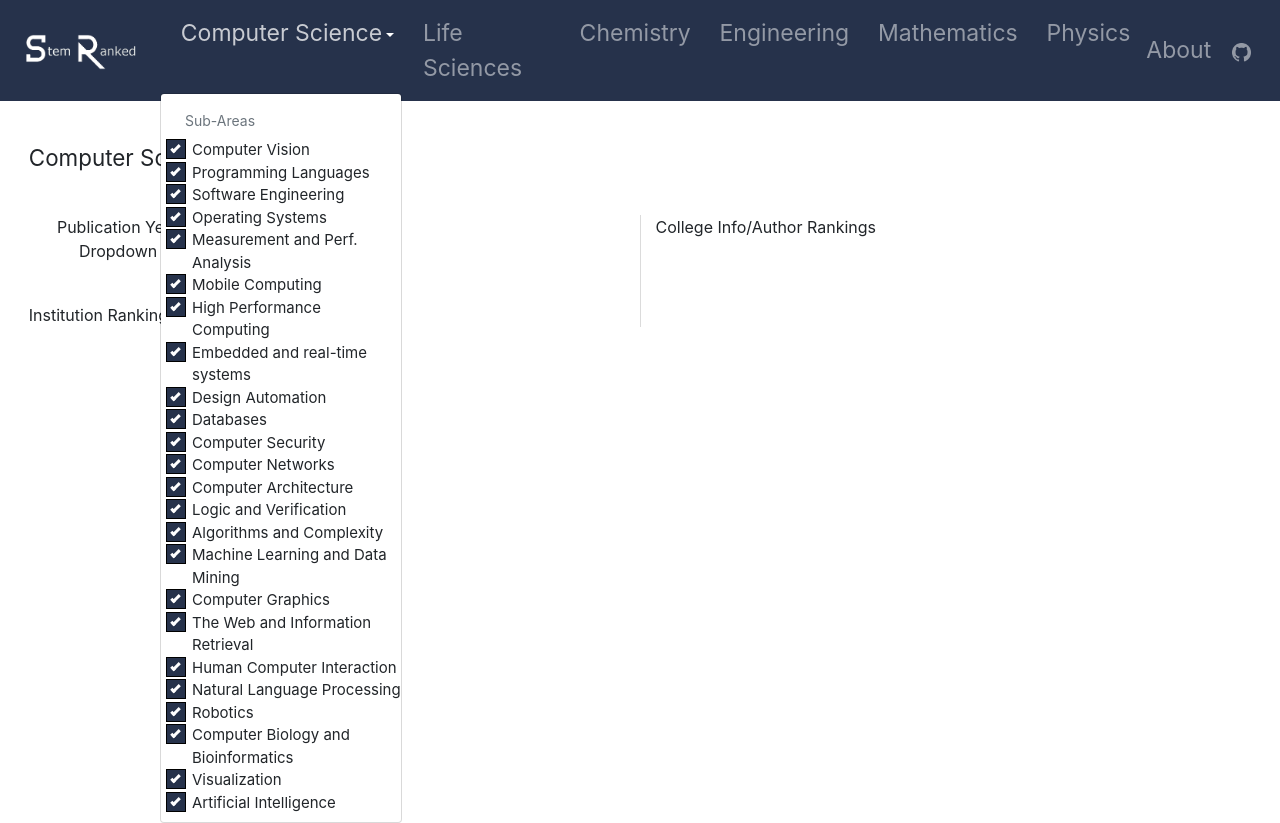
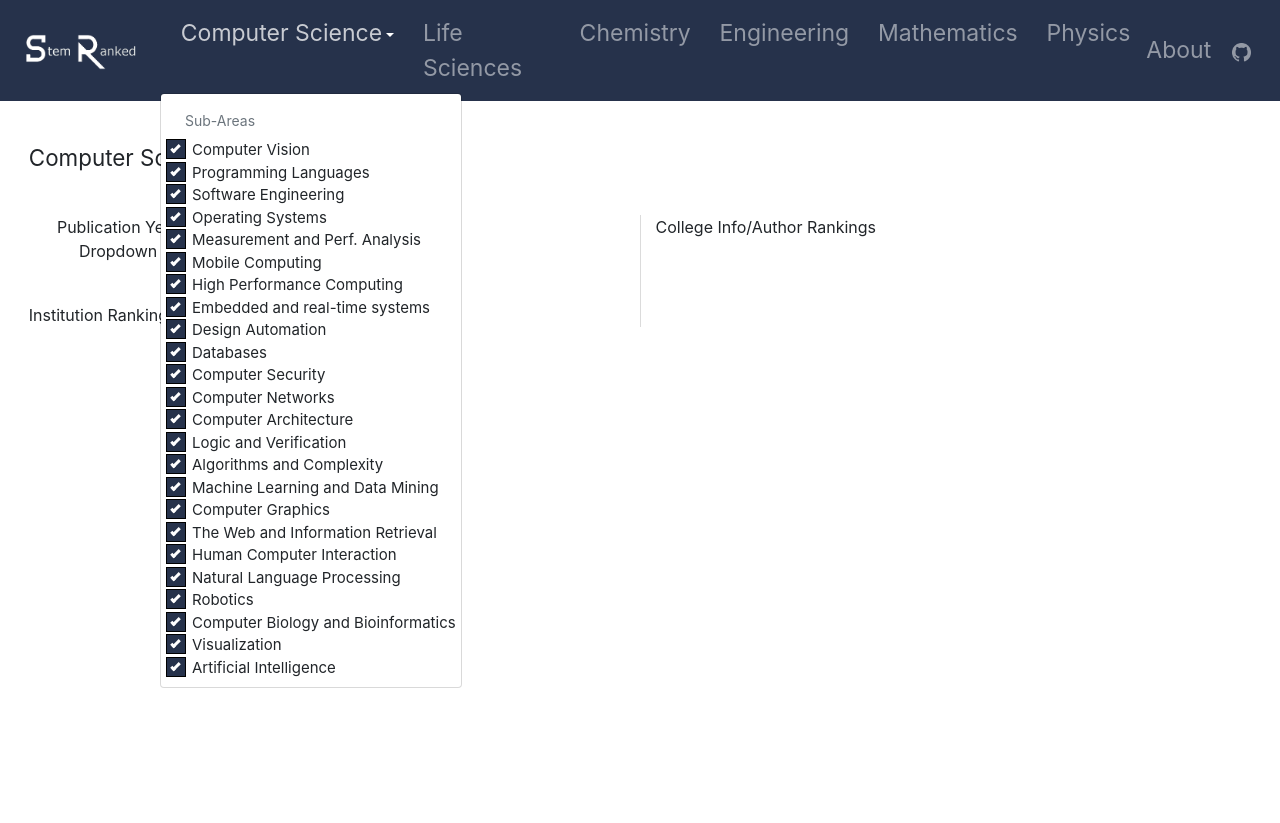
Before and after one commit to AlanChen4/StemRanked, a React (Create React App) app: page /Computer_Science in a window 1280 px wide. Both pictures are taken after a click on the button "Computer Science". After the commit the page ends 800 px from the top, so only its background shows below. Built offline with nearby package versions, Linux system fonts and the light colour scheme.

Commit message:
prevented sub-area text from wrapping to next line in dropdown

```diff
--- a/src/App.css
+++ b/src/App.css
@@ -6,12 +6,6 @@
 .Logo {
   width: 10vw;
   min-width: 120px;
-}
-
-.Dropdown {
-  padding-left: 1vw;
-  padding-right: 1vw;
-  width: 20vw;
 }
 
 .checkboxes {
@@ -65,6 +59,11 @@
   transform: rotate(45deg);
 }
 
+.SubArea {
+  white-space: nowrap;
+  margin-right: 5px;
+}
+
 .SubjectLink {
   font-size: 23px;
   margin-left: 1vw;
--- a/src/App.js
+++ b/src/App.js
@@ -53,7 +53,7 @@ function App() {
             {subjectList.map((subject) => selectedSubject === subject ?
               <NavDropdown key={subject} title={<span className="SubjectLinkActive">{subject}</span>}>
                 <NavDropdown.Header>Sub-Areas</NavDropdown.Header>
-                {subjectAreaInfo[selectedSubject].map((subArea) => <label class="checkboxes"><input defaultChecked type="checkbox" onChange={() => addBlank(subArea[1])} /><span class="box"></span> {subArea[0]}</label>)}
+                {subjectAreaInfo[selectedSubject].map((subArea) => <div className="SubArea" key={subArea[0]}><label className="checkboxes"><input defaultChecked type="checkbox" onChange={() => addBlank(subArea[1])} /><span className="box"></span>{subArea[0]}</label></div>)}
               </NavDropdown> :
               <Nav.Link className="SubjectLink" key={subject} onClick={() => onSubjectChange(subject)}>{subject}</Nav.Link>)}
           </Nav>
```
